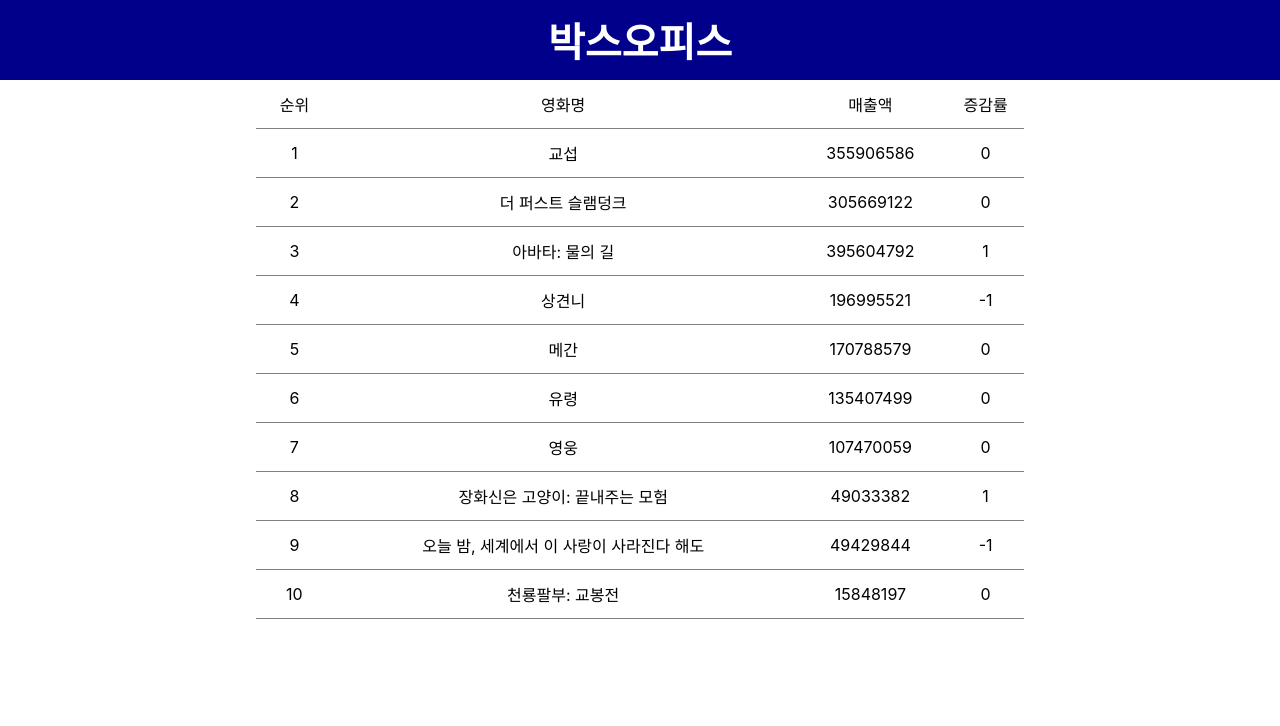
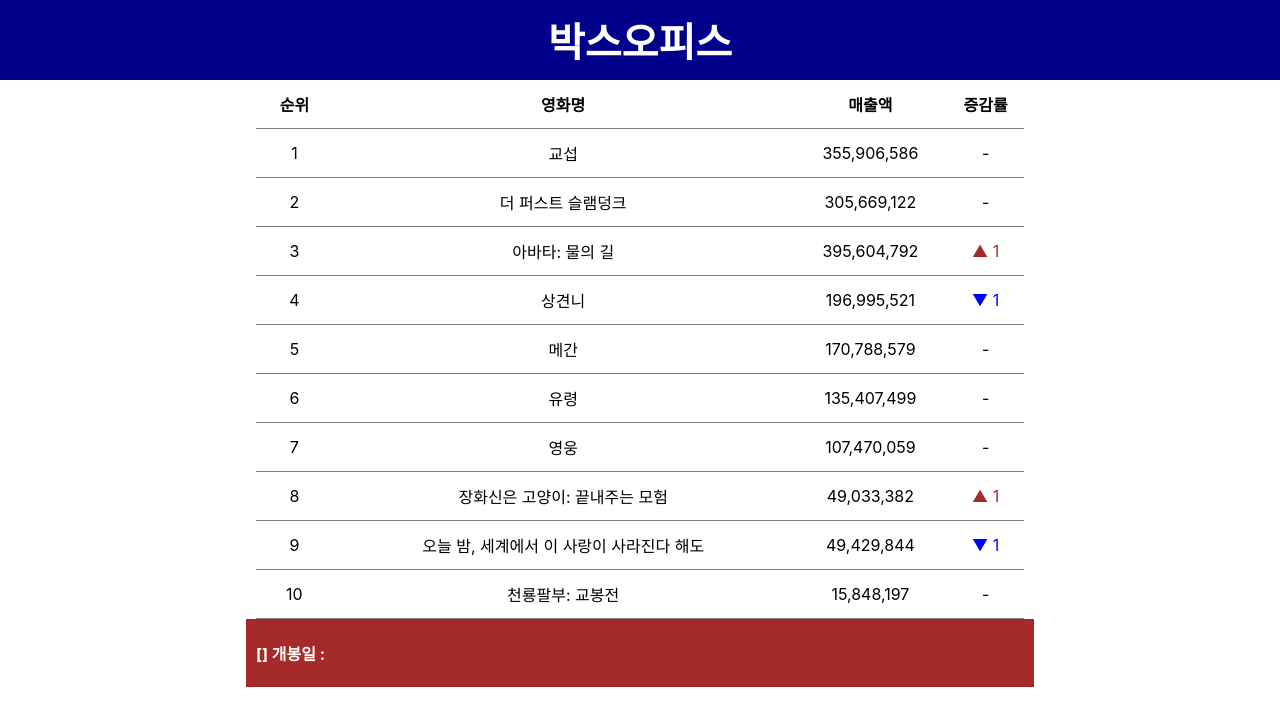
Before and after one commit to beeguriri/React, a React (Create React App) app: page / in a window 1280 px wide. Shown: the top 726 px of the page. Built offline with nearby package versions, Linux system fonts and the light colour scheme.

Commit message:
0130_probs,useState,영화API수정

```diff
--- a/src/02/Box.css
+++ b/src/02/Box.css
@@ -18,13 +18,32 @@
     align-items: center;               /*세로정렬*/
     height: 90vh;
 }
-.rowDiv {
+.rowDiv, .rowDiv0 {
     display: flex;
     justify-content: center;
     align-items: center;
     width: 60vw;
     height: 6vh;
     border-bottom: 1px solid gray;
+}
+
+.rowDiv0 {
+
+    font-weight: bold;
+}
+.rowDiv:hover, .rowDiv:active {
+    background-color: beige;
+}
+
+.rowDay {
+    width: 60vw;
+    height: 6vh;
+    padding: 10px;
+    background-color: brown;
+    color: white;
+    display: flex;
+    justify-content: left;
+    align-items: center;
 }
 
 .col {
@@ -48,3 +67,11 @@
 #colrankInten {
     width: 10%;
 }
+
+.spup {
+    color: brown;
+}
+
+.spdown {
+    color: blue;
+}
--- a/src/02/Boxmain.js
+++ b/src/02/Boxmain.js
@@ -1,3 +1,5 @@
+import { useState } from "react";
+
 const Boxmain = () => {
 
     const mvlist = [
@@ -12,37 +14,61 @@
         {"rnum":"9","rank":"9","rankInten":"-1","rankOldAndNew":"OLD","movieCd":"20228313","movieNm":"오늘 밤, 세계에서 이 사랑이 사라진다 해도","openDt":"2022-11-30","salesAmt":"49429844","salesShare":"2.6","salesInten":"-16882910","salesChange":"-25.5","salesAcc":"10112965111","audiCnt":"4868","audiInten":"-2184","audiChange":"-31","audiAcc":"980655","scrnCnt":"241","showCnt":"355"},
         {"rnum":"10","rank":"10","rankInten":"0","rankOldAndNew":"OLD","movieCd":"20229518","movieNm":"천룡팔부: 교봉전","openDt":"2023-01-25","salesAmt":"15848197","salesShare":"0.8","salesInten":"-3804460","salesChange":"-19.4","salesAcc":"48516954","audiCnt":"1754","audiInten":"-482","audiChange":"-21.6","audiAcc":"5202","scrnCnt":"259","showCnt":"393"}]
 
-    console.log(mvlist);        //데이터가 배열로 들어온 것 확인
 
-    let divTags = [] ;  //div 태그(row) 10개
-    const klist = ['rank', 'movieNm', 'salesAmt', 'rankInten']      //추출할 데이터의 key 목록
+    let [dspmv, setDspmv] = useState({});
 
-     //case 5 : map함수 : 새로운 배열을 만들어줌. 추천방법!
-    //klist의 갯수만큼 새로운 배열이 생성 됨
-    for(let item of mvlist) {       //배열을 Object로 가져와서 -> Object 중에 필요한 key값에 해당하는 값을 배열로 저장
+    const handleDivClick = (selmv) => {
+//      console.log(selmv);                 //클릭하면 데이터 선택되는지 확인
+        setDspmv({...selmv});
+        console.log(dspmv);
+    };
 
-        let temp = [];
-        console.log(item)
+//  console.log(mvlist);        //데이터가 배열로 들어온 것 확인
+    let divTags = [] ;
 
-        temp = klist.map((k) => <span key={item.movieCd + k} className="col" id={`col${k}`}>{item[k]}</span>);  //id : col+key값
-        console.log(temp);
-        divTags.push(<div key={item.movieCd} className="rowDiv">{temp}</div>);                 //rowDiv를 여러번 만들기, push 10번 됨
-        console.log(divTags);
+    for (let mv of mvlist) {       //배열의 인덱스 하나씩 접근
 
+//      console.log(mv);                                              //데이터가 오브젝트 타입
+//      console.log(mv.rank, mv.movieNm, mv.salesAmt, mv.rankInten);  //데이터가 문자열로 찍힘
+
+        let inten = '-' ;
+        if(mv.rankInten > 0) {
+            inten = <span className="spup">{'▲ ' + mv.rankInten}</span>;    //span tag랑 같이 써서 {} 사용
+        }
+        else if (mv.rankInten < 0) {
+            inten = <span className="spdown">{'▼ ' + -(mv.rankInten)}</span>;
+        }
+
+        divTags.push(                                                 //push : 배열에 데이터 넣기
+                                                                      //각각 div의 키가 유일해야함
+                                                                      //인수를 전달하고싶을때는 콜백함수 형태로 사용
+            <div className="rowDiv" key={mv.movieCd} onClick={() => handleDivClick(mv)}>
+                <span className="col" id="colrank">{mv.rank}</span>
+                <span className="col" id="colmovieNm">{mv.movieNm}</span>
+                <span className="col" id="colsalesAmt">{parseInt(mv.salesAmt).toLocaleString('ko-KR')}</span>
+                <span className="col" id="colrankInten">{inten}</span>
+            </div>
+        );
     }
 
     return(
 
         <div className="content">
-            <div className="rowDiv">
+            <div className="rowDiv0">
                 <span className="col" id="colrank">순위</span>
                 <span className="col" id="colmovieNm">영화명</span>
                 <span className="col" id="colsalesAmt">매출액</span>
                 <span className="col" id="colrankInten">증감률</span>
             </div>
+
             {divTags}
+
+            <div className="rowDay">
+                <strong>
+                    [{dspmv.movieNm}] 개봉일 : {dspmv.openDt}
+                </strong>
+            </div>
         </div>
-
     );
 }
 
--- a/src/App.js
+++ b/src/App.js
@@ -4,7 +4,9 @@
 const App = () => {
 
   return (
-    <Box />
+    <div>
+      <Box />
+    </div>
   );
 }
 
```
Also changed, not shown: src/03/Mydiv.css (added, +74 -0 lines), src/03/Mydiv.js (added, +30 -0 lines), src/03/Mydiv1.js (added, +33 -0 lines), src/03/Mydiv11.js (added, +22 -0 lines), src/03/Mydiv2.js (added, +16 -0 lines), src/03/Mydiv21.js (added, +17 -0 lines).
